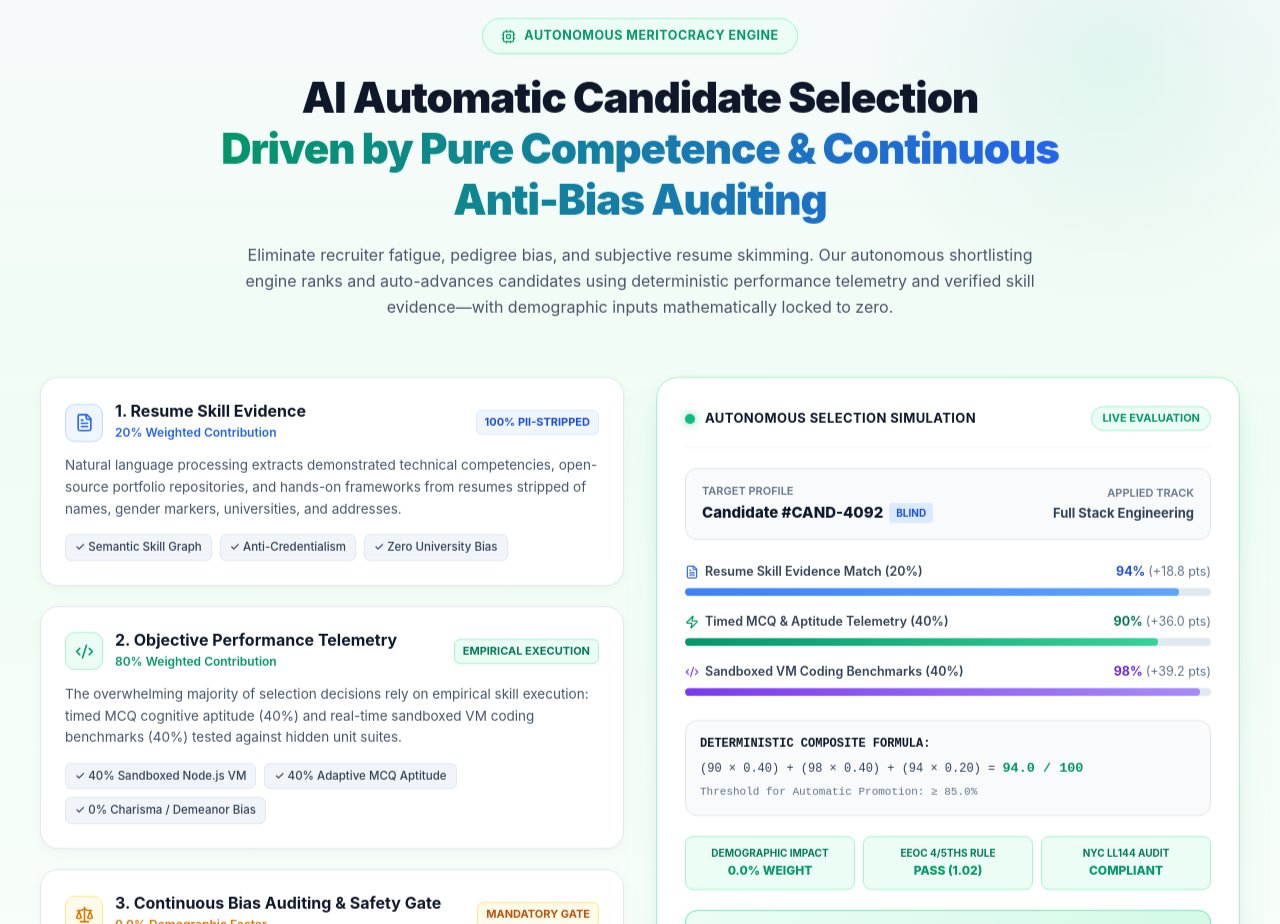
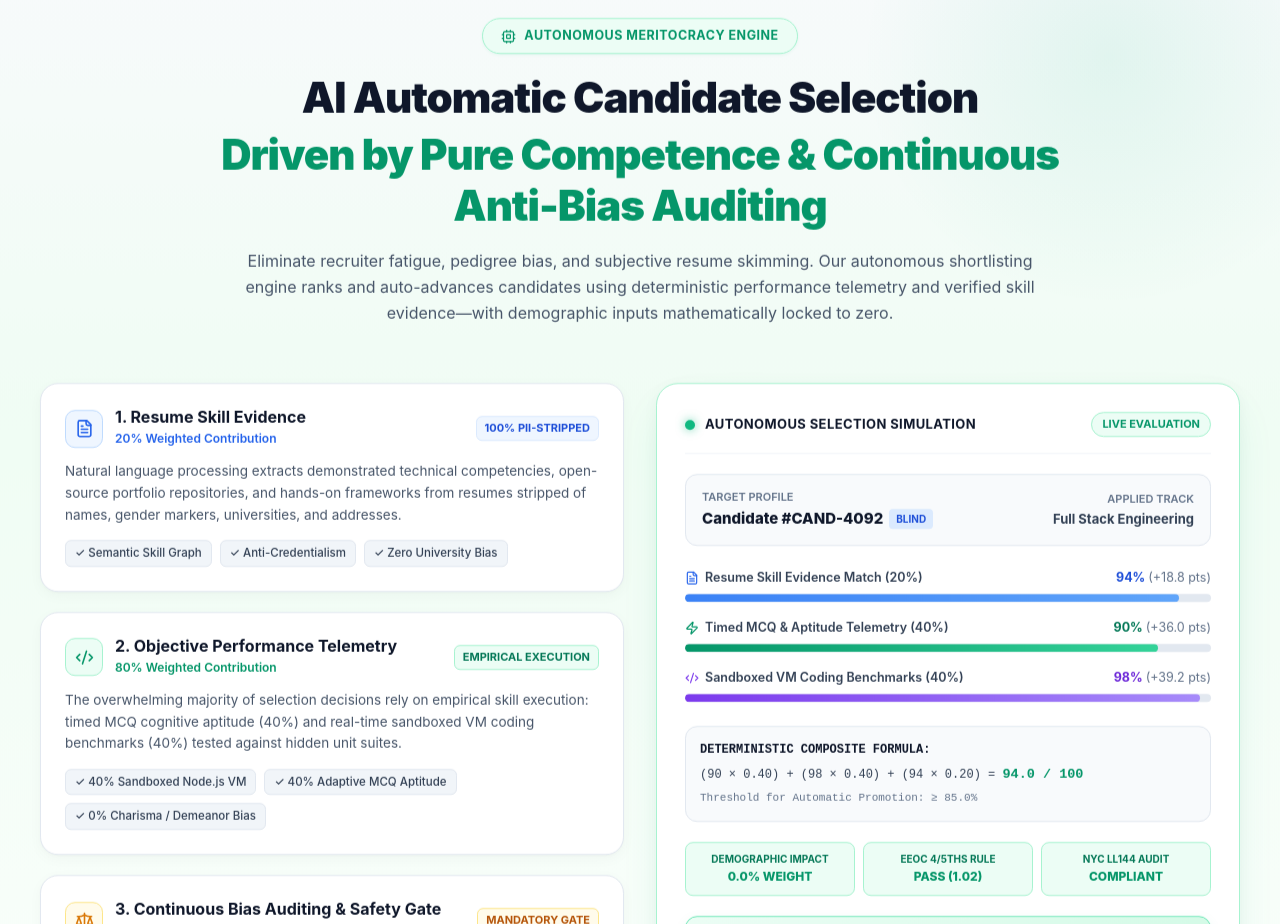
Before and after one commit to pateladil910/AI-Hiring-Bias-Detector, a React (Vite) app in the folder Frontend/: page / in a window 1280 px wide. Shown: the part 3340-4264 px from the top of the page. Built offline with nearby package versions, Linux system fonts and the light colour scheme; no server answers.

Commit message:
fix(landing): remove broken gradient background block from heading so text displays clearly

```diff
--- a/Frontend/src/pages/Landing.jsx
+++ b/Frontend/src/pages/Landing.jsx
@@ -1104,9 +1104,9 @@ export default function Landing() {
               <span
                 style={{
                   display: 'block',
-                  background: 'linear-gradient(90deg, #059669 0%, #2563eb 100%)',
-                  WebkitBackgroundClip: 'text',
-                  WebkitTextFillColor: 'transparent',
+                  color: '#059669',
+                  fontWeight: 900,
+                  marginTop: 6,
                 }}
               >
                 Driven by Pure Competence & Continuous Anti-Bias Auditing
```
